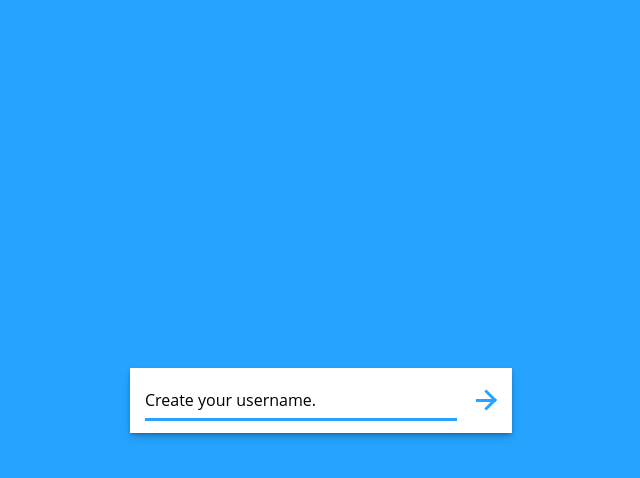
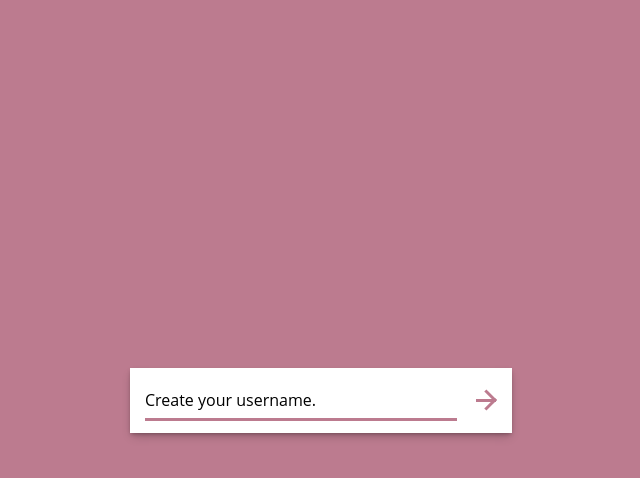
Before and after one commit to yazidmarzuk/SchoolAR, a plain HTML site: page Signup.html in a window 1280 px wide. Both pictures are taken after a click on the label "Signup". Shown: the whole page, without its empty margins (319-959 px from the left). Drawn offline with Linux system fonts and the light colour scheme.

Commit message:
sign up page updated

```diff
--- a/assets/css/Signup.css
+++ b/assets/css/Signup.css
@@ -4,7 +4,7 @@ body {
   height: 100vh;
   display: grid;
   place-items: center;
-  background-color: #25a3ff;
+  background-color: #bc7b8f;
   position: relative;
   overflow: hidden;
 }
@@ -318,13 +318,13 @@ body {
   position: absolute;
   width: 0;
   height: 3px;
-  color: #25a3ff;
+  color: #bc7b8f;
   background-color: currentColor;
   transition: 1s 0.2s ease-out;
 }
 
 .c-form__next {
-  color: #25a3ff;
+  color: #bc7b8f;
   position: absolute;
   right: -40px;
   height: 100%;
@@ -367,6 +367,6 @@ body {
   position: fixed;
   height: 100%;
   width: 0;
-  background-color: #0069ec;
+  background-color: #be2855;
   transition: 0.3s;
 }
```
